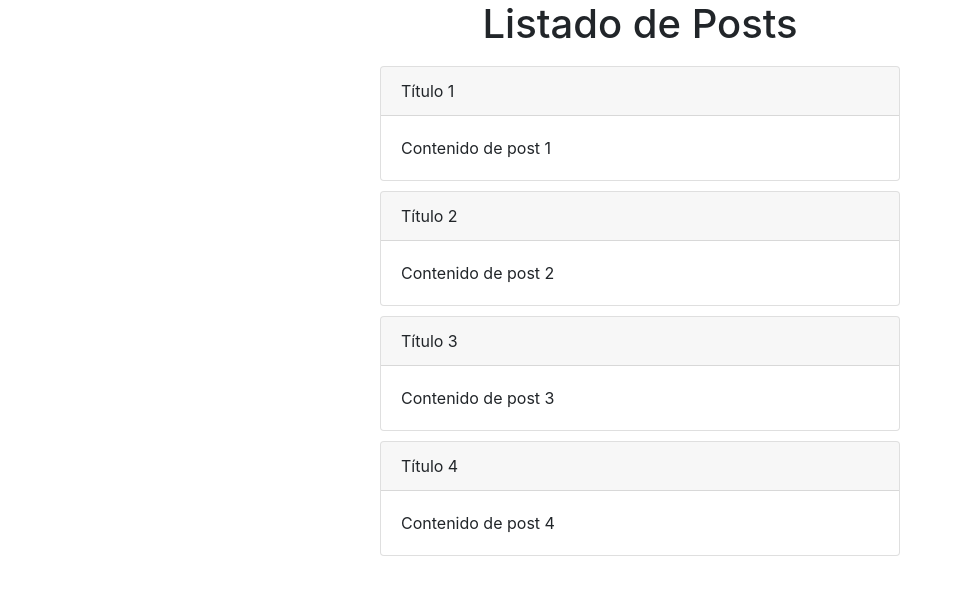
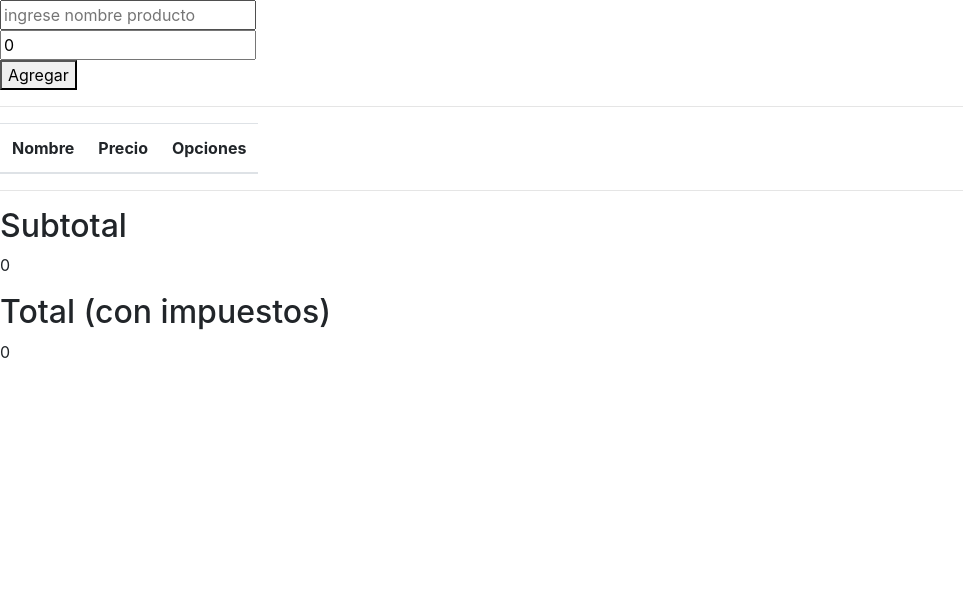
Before and after one commit to bernardisApps/ademass_curso_vue, a Vue app: page / in a window 1280 px wide. Shown: the top 594 px of the page, without its empty margins (0-963 px from the left). Built offline with nearby package versions, Linux system fonts and the light colour scheme.

Commit message:
datos computados

```diff
--- a/src/App.vue
+++ b/src/App.vue
@@ -1,9 +1,9 @@
 <template>
-  <PostList/>
+  <EjercicioDatosComputados/>
 </template>
 
 <script setup>
-    import PostList from './components/comunicacion/PostList.vue'
+    import EjercicioDatosComputados from './components/ejercicios/EjercicioDatosComputados.vue'
 </script>
 
 <style>
--- a/src/components/comunicacion/PostComponent.vue
+++ b/src/components/comunicacion/PostComponent.vue
@@ -1,37 +1,43 @@
 <template>
   <div class="card">
     <div class="card-header">
-      {{ title }}
+      <h3>{{ props.title }}</h3>
     </div>
     <div class="card-body">
-      {{ content }}
+      <p>{{ props.content }}</p>
+      <input type="text" name="" id="" placeholder="Ingrese su nombre" v-model="mensaje" >
+      <button @click="handleClick" >Enviar</button>
     </div>
   </div>
 </template>
 
-<script>
+<script setup>
 
-  export default{
-    name:'PostComponent',
-    props:{
-      title : {
-        type : String,
-        required : true,
-        default : 'Título por default',
-      },
-      content : {
-        type:String,
-        required : true,
-        default:'contenido por default'
-      }
+  import {ref, defineProps, defineEmits} from 'vue'
+
+  const props = defineProps({
+    title : {
+      type : String,
+      required : true
     },
-    setup(){
+    content : {
+      type : String,
+      default : 'Este es un texto por default'
+    },
+    number : {
+      type : Number,
+      required : true
+    }
+  });
 
-      return{
+  const emit = defineEmits(['sayHi'])
 
-      }
-    }
+  let mensaje = ref('');
+
+  const handleClick = () => {
+    emit("sayHi", mensaje.value + ' (enviado desde componente número : ' + props.number + ')')
   }
+
 
 </script>
 
--- a/src/components/comunicacion/PostList.vue
+++ b/src/components/comunicacion/PostList.vue
@@ -4,49 +4,40 @@
         <div class="row">
             <div class="col-md-6 mx-auto">
 
-                <PostComponent v-for="(post, index) in data" :key="index" :title="post.title" :content="post.content" />
+                <PostComponent v-for="(post, index) in data" :key="index" :title="post.title" :content="post.content"
+                    @sayHi="showAlert" :number="index" />
             </div>
         </div>
     </div>
 </template>
 
-<script>
+<script setup>
 //import {ref} from 'vue'
 import PostComponent from './PostComponent.vue'
 
-    export default {
-        name : 'PostList',
-        components : {
-            PostComponent,
-        },
-        setup(){
 let data = [
     {
         title: 'Título 1',
-                    content : 'Contenido de post 1',
+        content: 'Contenido de post 1',
     },
     {
         title: 'Título 2',
-                    content : 'Contenido de post 2',
+        content: 'Contenido de post 2',
     },
     {
         title: 'Título 3',
-                    content : 'Contenido de post 3',
+        content: 'Contenido de post 3',
     },
     {
         title: 'Título 4',
-                    content : 'Contenido de post 4',
+        content: 'Contenido de post 4',
     }
 ]
 
-            return{
-                data
-            }
-        }
+function showAlert(msg) {
+    alert("este es un mensaje generado desde el padre con el mensaje: " + msg);
 }
 
 </script>
 
-<style scoped>
-
-</style>
+<style scoped></style>
--- /dev/null
+++ b/src/components/ejercicios/EjercicioDatosComputados.vue
@@ -0,0 +1,76 @@
+<template>
+  <div>
+    <form action="">
+      <input ref="element" v-model="producto.nombre" type="text" name="" id="" placeholder="ingrese nombre producto">
+      <br>
+      <input v-model="producto.precio" type="number" name="" id="" placeholder="Ingrese precio">
+      <br>
+      <button @click.prevent="handleClick" >Agregar</button>
+    </form>
+    <hr>
+    <div class="table">
+      <thead>
+        <tr>
+          <th>Nombre</th>
+          <th>Precio</th>
+          <th>Opciones</th>
+        </tr>
+      </thead>
+      <tbody>
+        <tr v-for="(item, index) in productos" :key="index">
+          <td>{{ item.nombre }}</td>
+          <td>{{ item.precio }}</td>
+          <td><button class="btn btn-outline-danger" @click="eliminarItem(index)" >Eliminar</button></td>
+        </tr>
+      </tbody>
+    </div>
+    <hr>
+    <h2>Subtotal</h2>
+    <p>{{subtotal}}</p>
+    <h2>Total (con impuestos)</h2>
+    <p>{{total}}</p>
+  </div>
+</template>
+
+<script setup>
+    import {ref, computed} from 'vue'
+    const element = ref(null);
+    const iva = 0.21;
+    let productos = ref([]);
+    const producto = ref({
+        nombre : '',
+        precio : 0
+    })
+
+    const handleClick = () => {
+      productos.value.push({
+        nombre : producto.value.nombre,
+        precio : producto.value.precio
+      })
+      producto.value.nombre = '';
+      producto.value.precio = '';
+      element.value.focus();
+    }
+
+    let subtotal = computed(()=>{
+      let suma = 0;
+      productos.value.forEach(element => {
+        suma+=element.precio
+      });
+      return suma;
+    })
+
+    let total = computed(() => {
+      let porcentaje = subtotal.value * iva
+      return subtotal.value + porcentaje;
+    })
+
+    const eliminarItem = (index) => {
+      productos.value.splice(index,1);
+    }
+
+</script>
+
+<style scoped>
+
+</style>
```
Also changed, not shown: src/components/ejercicios/DatosComputados.vue (added, +18 -0 lines). Lines whose indentation alone changed are shown as unchanged.
